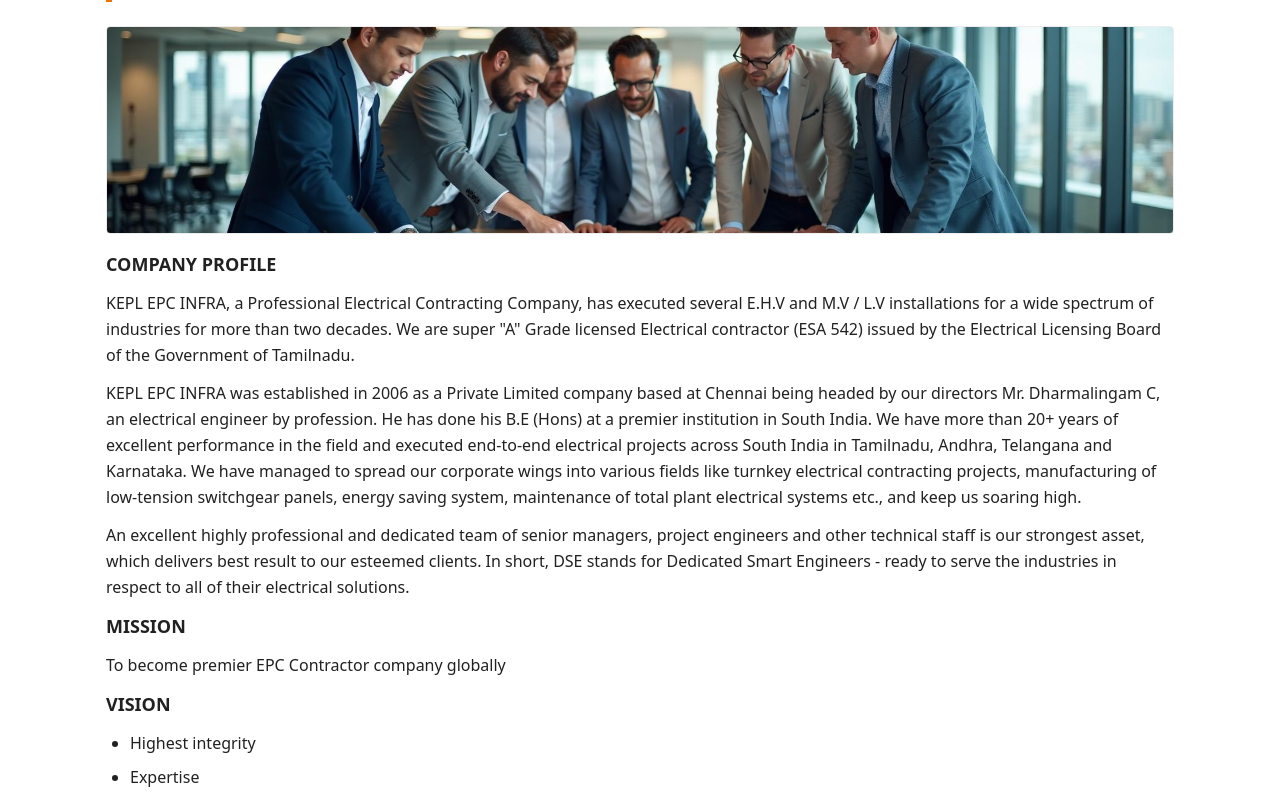
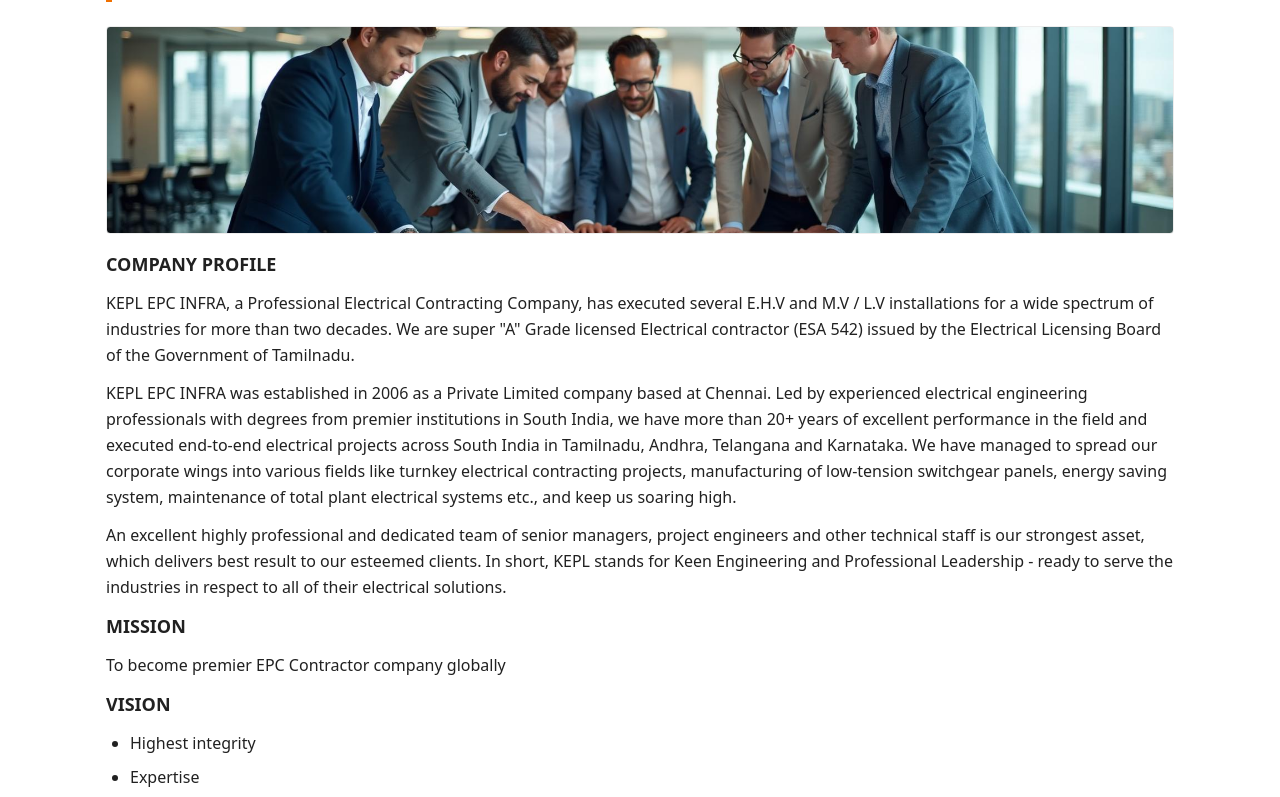
Before and after one commit to dincha/easy-start-html-css, a React (Vite) app: page / in a window 1280 px wide. Shown: the part 505-1302 px from the top of the page. Built offline with nearby package versions, Linux system fonts and the light colour scheme; the HTML template or start-up script is replaced by a standard one.

Commit message:
Refactor: Update About Us section

```diff
--- a/src/pages/Index.tsx
+++ b/src/pages/Index.tsx
@@ -28,10 +28,10 @@ const Index = () => {
           KEPL EPC INFRA, a Professional Electrical Contracting Company, has executed several E.H.V and M.V / L.V installations for a wide spectrum of industries for more than two decades. We are super "A" Grade licensed Electrical contractor (ESA 542) issued by the Electrical Licensing Board of the Government of Tamilnadu.
         </p>
         <p>
-          KEPL EPC INFRA was established in 2006 as a Private Limited company based at Chennai being headed by our directors Mr. Dharmalingam C, an electrical engineer by profession. He has done his B.E (Hons) at a premier institution in South India. We have more than 20+ years of excellent performance in the field and executed end-to-end electrical projects across South India in Tamilnadu, Andhra, Telangana and Karnataka. We have managed to spread our corporate wings into various fields like turnkey electrical contracting projects, manufacturing of low-tension switchgear panels, energy saving system, maintenance of total plant electrical systems etc., and keep us soaring high.
+          KEPL EPC INFRA was established in 2006 as a Private Limited company based at Chennai. Led by experienced electrical engineering professionals with degrees from premier institutions in South India, we have more than 20+ years of excellent performance in the field and executed end-to-end electrical projects across South India in Tamilnadu, Andhra, Telangana and Karnataka. We have managed to spread our corporate wings into various fields like turnkey electrical contracting projects, manufacturing of low-tension switchgear panels, energy saving system, maintenance of total plant electrical systems etc., and keep us soaring high.
         </p>
         <p>
-          An excellent highly professional and dedicated team of senior managers, project engineers and other technical staff is our strongest asset, which delivers best result to our esteemed clients. In short, DSE stands for Dedicated Smart Engineers - ready to serve the industries in respect to all of their electrical solutions.
+          An excellent highly professional and dedicated team of senior managers, project engineers and other technical staff is our strongest asset, which delivers best result to our esteemed clients. In short, KEPL stands for Keen Engineering and Professional Leadership - ready to serve the industries in respect to all of their electrical solutions.
         </p>
 
         <h3 className="mt-8 text-lg font-semibold">MISSION</h3>
```
